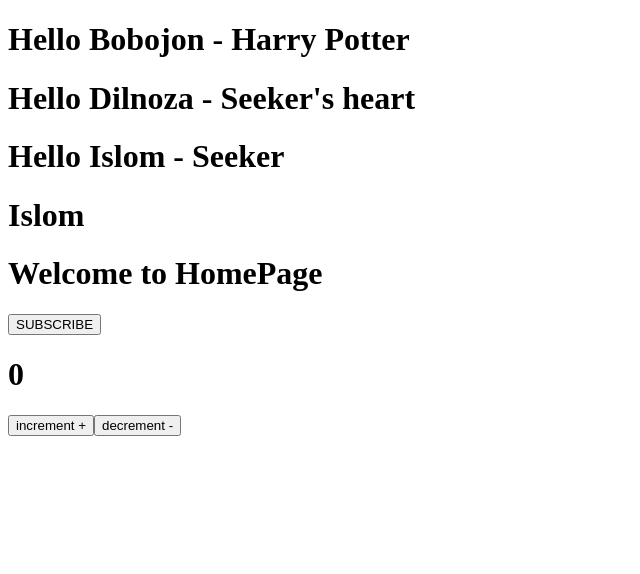
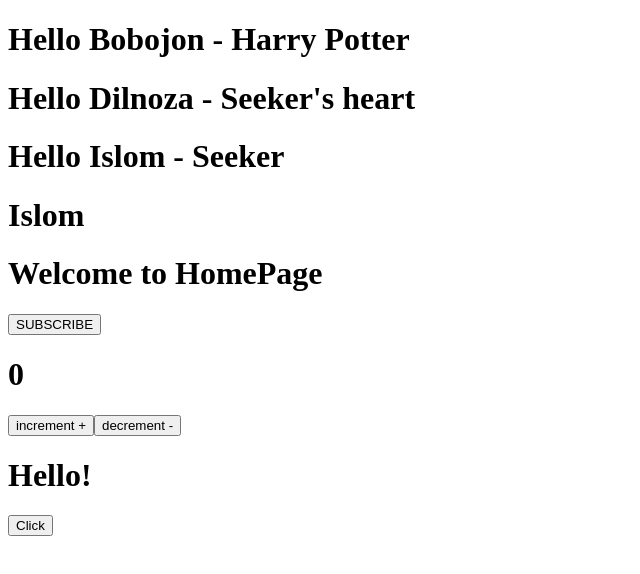
Before and after one commit to islom2202/React-tutorial, a React (Vite) app: page / in a window 1280 px wide. Shown: the top 574 px of the page, without its empty margins (0-640 px from the left). Built offline with nearby package versions, Linux system fonts and the light colour scheme.

Commit message:
four approaches of binding event handlers in React

```diff
--- a/src/App.jsx
+++ b/src/App.jsx
@@ -3,6 +3,7 @@ import Greet from './components/Greet'
 import Class from './components/Class'
 import Welcome from './components/Welcome'
 import Counter from './components/Counter'
+import EventBind from './components/EventBind'
 export const App = () => {
   return (
     <div>
@@ -14,6 +15,7 @@ export const App = () => {
       <Class name="Islom"/>
       <Welcome/>
       <Counter/>
+      <EventBind />
     </div>
   )
 }
--- /dev/null
+++ b/src/components/EventBind.jsx
@@ -0,0 +1,24 @@
+import React, { Component } from 'react'
+
+ class EventBind extends Component {
+  constructor(props){
+    super(props)
+    this.state = {
+      message: 'Hello!'
+    }
+    this.messageHandler = this.messageHandler
+  }
+  messageHandler = () =>{
+    this.setState({ message: 'GoodBye!' })
+  }
+  render() {
+    return (
+      <div>
+        <h1>{this.state.message}</h1>
+        <button onClick={this.messageHandler}>Click</button>
+      </div>
+    )
+  }
+}
+
+export default EventBind
--- /dev/null
+++ b/tempCodeRunnerFile.js
@@ -0,0 +1 @@
+name.
```
Also changed, not shown: javascript.js (+12 -8 lines), 1 other file (tests, documents, lock files or other folders).
